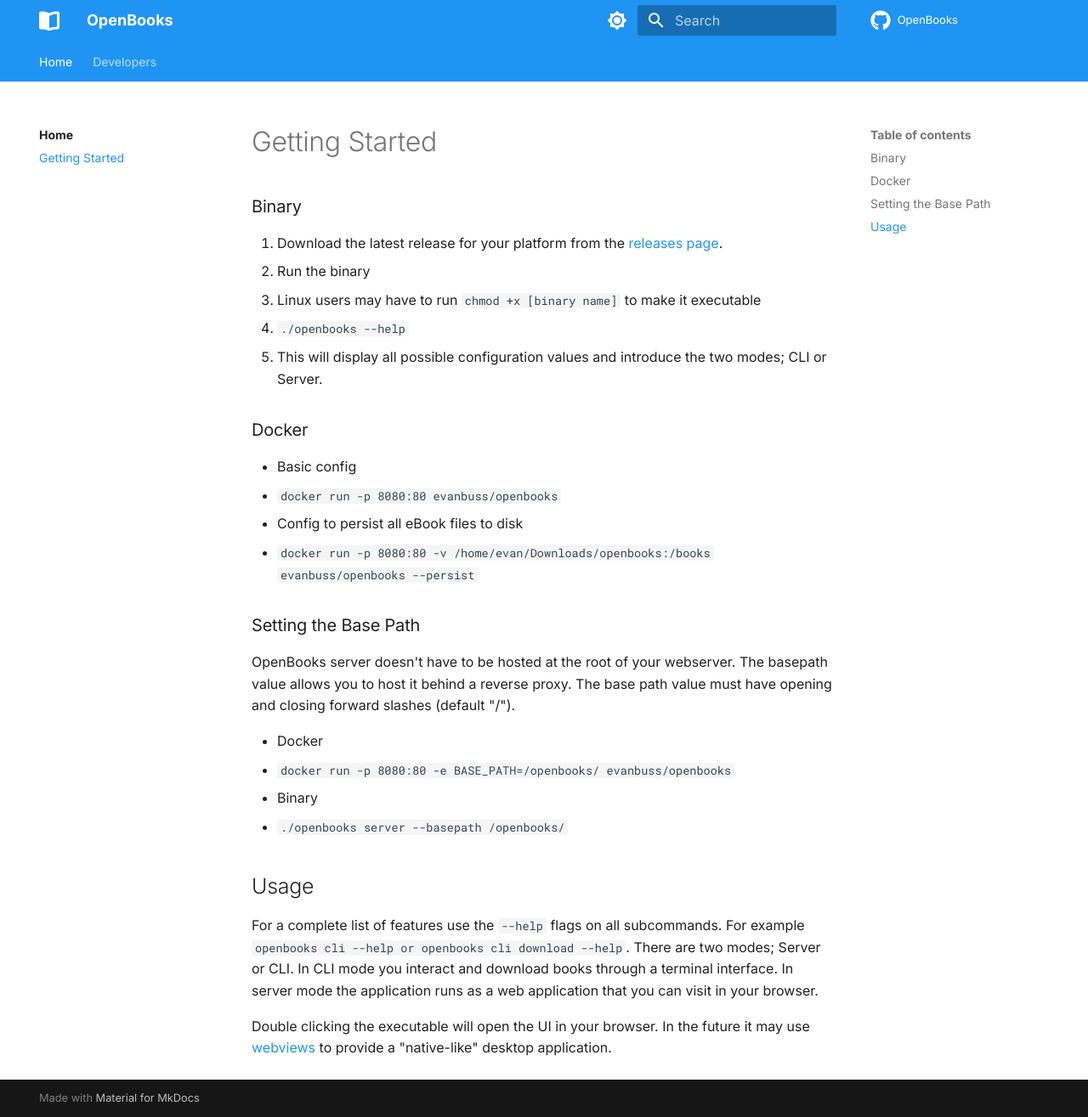
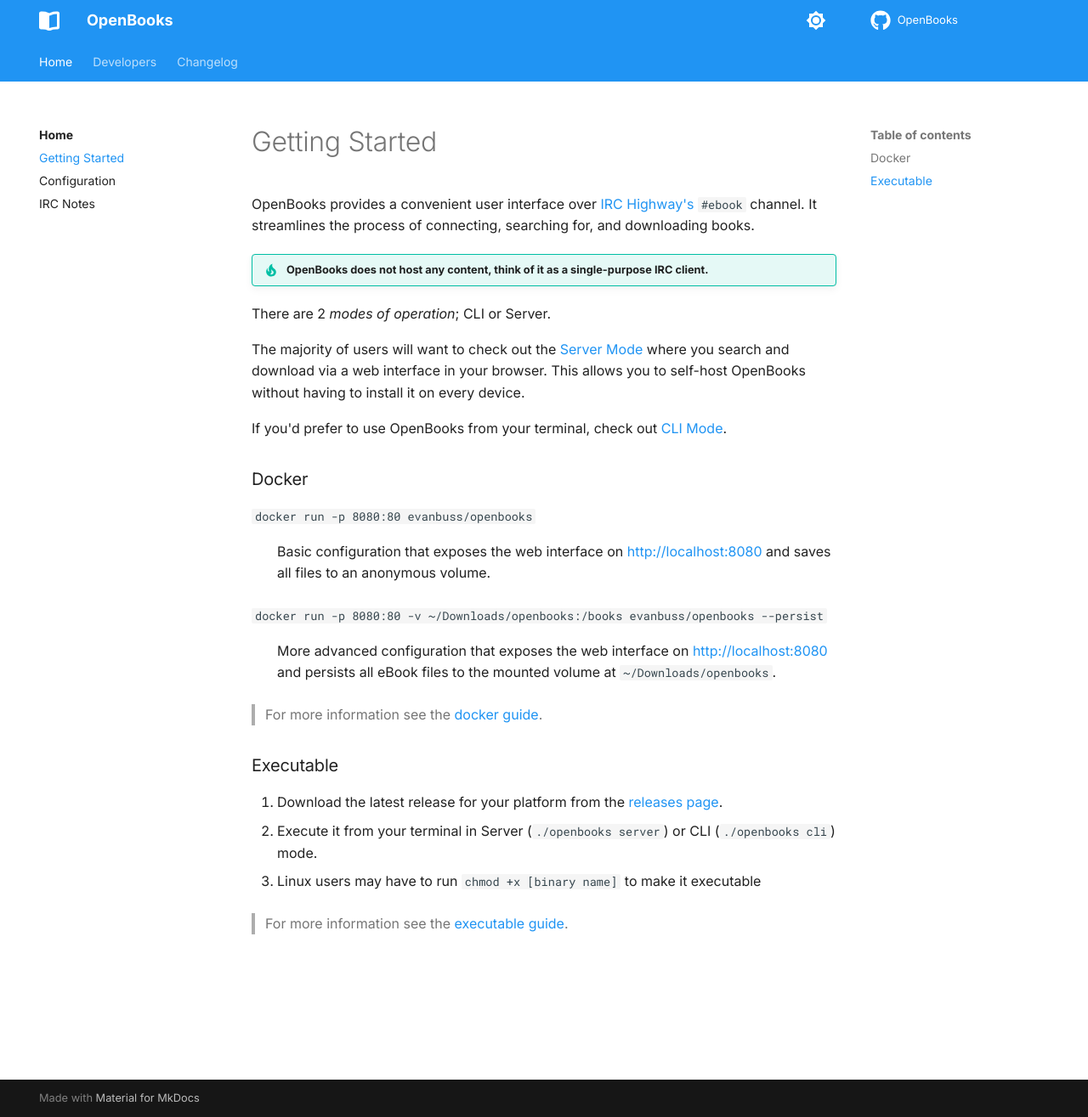
Before and after one commit to evan-buss/openbooks, an MkDocs documentation site: the page built from docs/docs/getting-started.md, in a window 1280 px wide and 1315 px high. Shown: the whole window at 85% size. Built offline with MkDocs 1.6.1 and Material for MkDocs 9.7.7, drawn with Linux system fonts in a browser that asks for light colours; comment, search, counter and statistics services are not loaded.

Commit message:
feat(docs): work on documentation content

```diff
--- a/Taskfile.Documentation.yaml
+++ b/Taskfile.Documentation.yaml
@@ -7,10 +7,9 @@
     dir: docs
     cmds:
       - python3 -m venv venv
-      - source ./venv/bin/activate
-      - pip3 install -r requirements.txt
+      - venv/bin/python3 -m pip install -r requirements.txt
 
   serve:
     dir: docs
     cmds:
-      - mkdocs serve
+      - venv/bin/mkdocs serve
--- a/Taskfile.Release.yaml
+++ b/Taskfile.Release.yaml
@@ -22,3 +22,9 @@
       - env CGO_ENABLED=0 GOOS=darwin GOARCH=arm64 go build -o ./../../build/openbooks_mac_arm
       - env CGO_ENABLED=0 GOOS=linux GOARCH=amd64 go build -o ./../../build/openbooks_linux
       - env CGO_ENABLED=0 GOOS=linux GOARCH=arm64 go build -o ./../../build/openbooks_linux_arm
+
+  build-desktop:
+    desc: Build OpenBooks in the experimental desktop mode with a WebView GUI.
+    dir: cmd/openbooks
+    cmds:
+      - go build -tags webviews
--- a/docs/docs/getting-started.md
+++ b/docs/docs/getting-started.md
@@ -1,33 +1,32 @@
-### Binary
+OpenBooks provides a convenient user interface over [IRC Highway's](https://irchighway.net/) `#ebook` channel.
+It streamlines the process of connecting, searching for, and downloading books.
 
-1. Download the latest release for your platform from the [releases page](https://github.com/evan-buss/openbooks/releases).
-2. Run the binary
-   - Linux users may have to run `chmod +x [binary name]` to make it executable
-3. `./openbooks --help`
-   - This will display all possible configuration values and introduce the two modes; CLI or Server.
+!!! tip "OpenBooks does not host any content, think of it as a single-purpose IRC client."
+
+There are 2 _modes of operation_; CLI or Server.
+
+The majority of users will want to check out the [Server Mode](./configuration.md) where you search and download via a web interface in your browser.
+This allows you to self-host OpenBooks without having to install it on every device.
+
+If you'd prefer to use OpenBooks from your terminal, check out [CLI Mode](./configuration.md).
 
 ### Docker
 
-- Basic config
-  - `docker run -p 8080:80 evanbuss/openbooks`
-- Config to persist all eBook files to disk
-  - `docker run -p 8080:80 -v /home/evan/Downloads/openbooks:/books evanbuss/openbooks --persist`
+`docker run -p 8080:80 evanbuss/openbooks`
 
-### Setting the Base Path
+: Basic configuration that exposes the web interface on [http://localhost:8080](http://localhost:8080) and saves all files to an anonymous volume.
 
-OpenBooks server doesn't have to be hosted at the root of your webserver. The basepath value allows you to host it behind a reverse proxy. The base path value must have opening and closing forward slashes (default "/").
+`docker run -p 8080:80 -v ~/Downloads/openbooks:/books evanbuss/openbooks --persist`
 
-- Docker
-  - `docker run -p 8080:80 -e BASE_PATH=/openbooks/ evanbuss/openbooks`
-- Binary
-  - `./openbooks server --basepath /openbooks/`
+: More advanced configuration that exposes the web interface on [http://localhost:8080](http://localhost:8080) and persists all eBook files to the mounted volume at `~/Downloads/openbooks`.
 
-## Usage
+> For more information see the [docker guide](./setup/docker.md).
 
-For a complete list of features use the `--help` flags on all subcommands.
-For example `openbooks cli --help or openbooks cli download --help`. There are
-two modes; Server or CLI. In CLI mode you interact and download books through
-a terminal interface. In server mode the application runs as a web application
-that you can visit in your browser.
+### Executable
 
-Double clicking the executable will open the UI in your browser. In the future it may use [webviews](https://developer.microsoft.com/en-us/microsoft-edge/webview2/) to provide a "native-like" desktop application.
+1. Download the latest release for your platform from the [releases page](https://github.com/evan-buss/openbooks/releases).
+2. Execute it from your terminal in Server (`./openbooks server`) or CLI (`./openbooks cli`) mode.
+
+   - Linux users may have to run `chmod +x [binary name]` to make it executable
+
+> For more information see the [executable guide](./setup/executable.md).
--- a/docs/mkdocs.yml
+++ b/docs/mkdocs.yml
@@ -1,10 +1,17 @@
 site_name: OpenBooks
+site_url: https://evan-buss.github.io/openbooks
 repo_name: OpenBooks
 repo_url: https://github.com/evan-buss/openbooks
 
 markdown_extensions:
   - attr_list
   - md_in_html
+  - def_list
+  - admonition
+  - pymdownx.tasklist:
+      custom_checkbox: true
+  - pymdownx.superfences
+  - footnotes
 
 theme:
   name: material
@@ -40,4 +47,19 @@
   - Home:
       - Home: index.md
       - Getting Started: getting-started.md
-  - Developers: developers/index.md
+      - Configuration: configuration.md
+      # - Setup:
+      #     - Docker: setup/docker.md
+      #     - Executable: setup/executable.md
+      - IRC Notes: irc-notes.md
+  - Developers:
+      - Home: developers/index.md
+      - Dev Container: developers/dev-container.md
+      - Experimental: developers/experimental.md
+
+  - Changelog: changelog.md
+
+plugins:
+  - social:
+      cards: true
+      cards_dir: assets/images/social
```
Also changed, not shown: Taskfile.Development.yaml (+7 -1 lines), docs/docs/configuration.md (added, +38 -0 lines), docs/docs/developers/dev-container.md (added, +3 -0 lines), docs/docs/developers/experimental.md (added, +11 -0 lines), docs/docs/developers/index.md (+24 -28 lines), docs/docs/index.md (+7 -7 lines), docs/docs/irc-notes.md (added, +28 -0 lines), docs/requirements.txt (+9 -0 lines), docs/docs/changelog.md (added), 1 other file.
